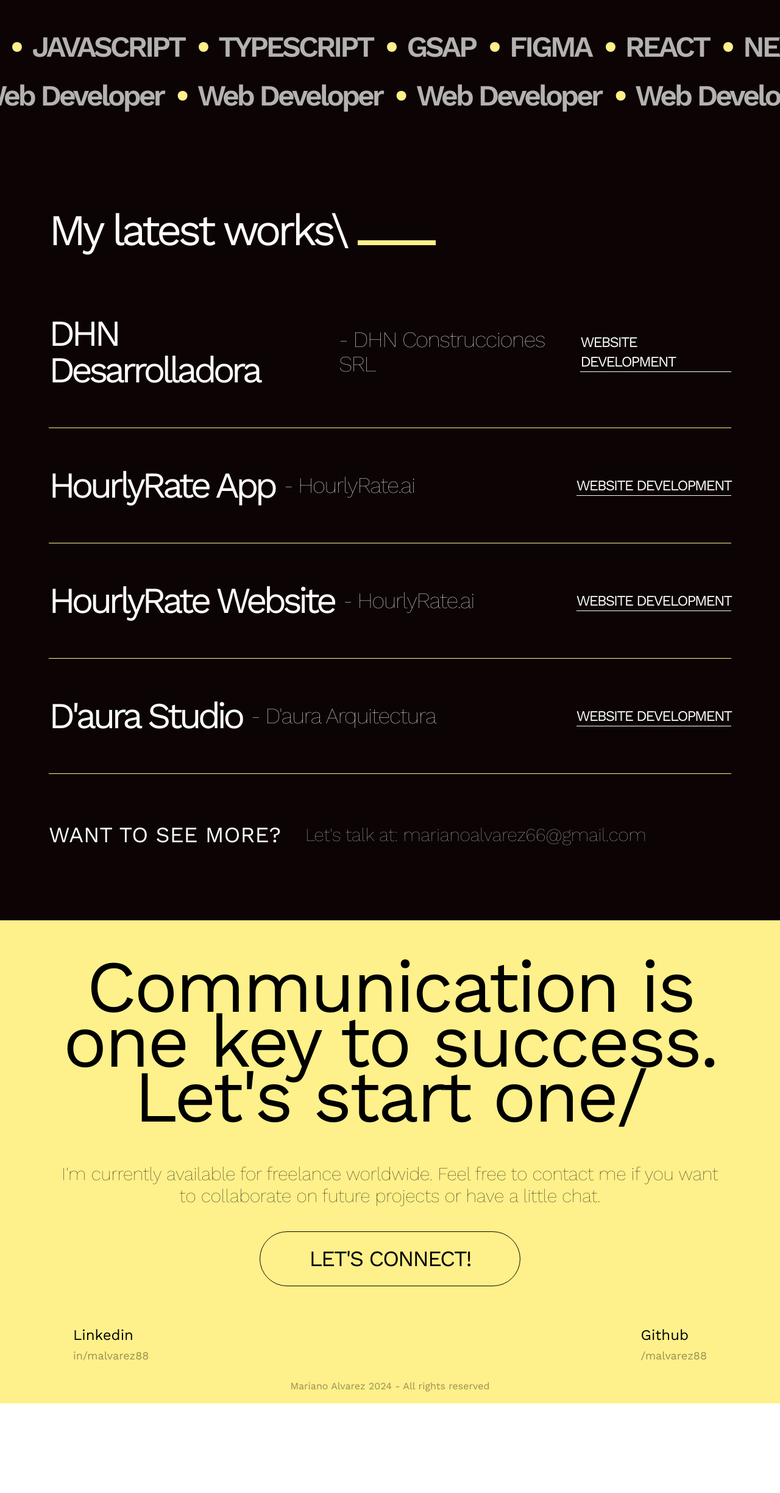
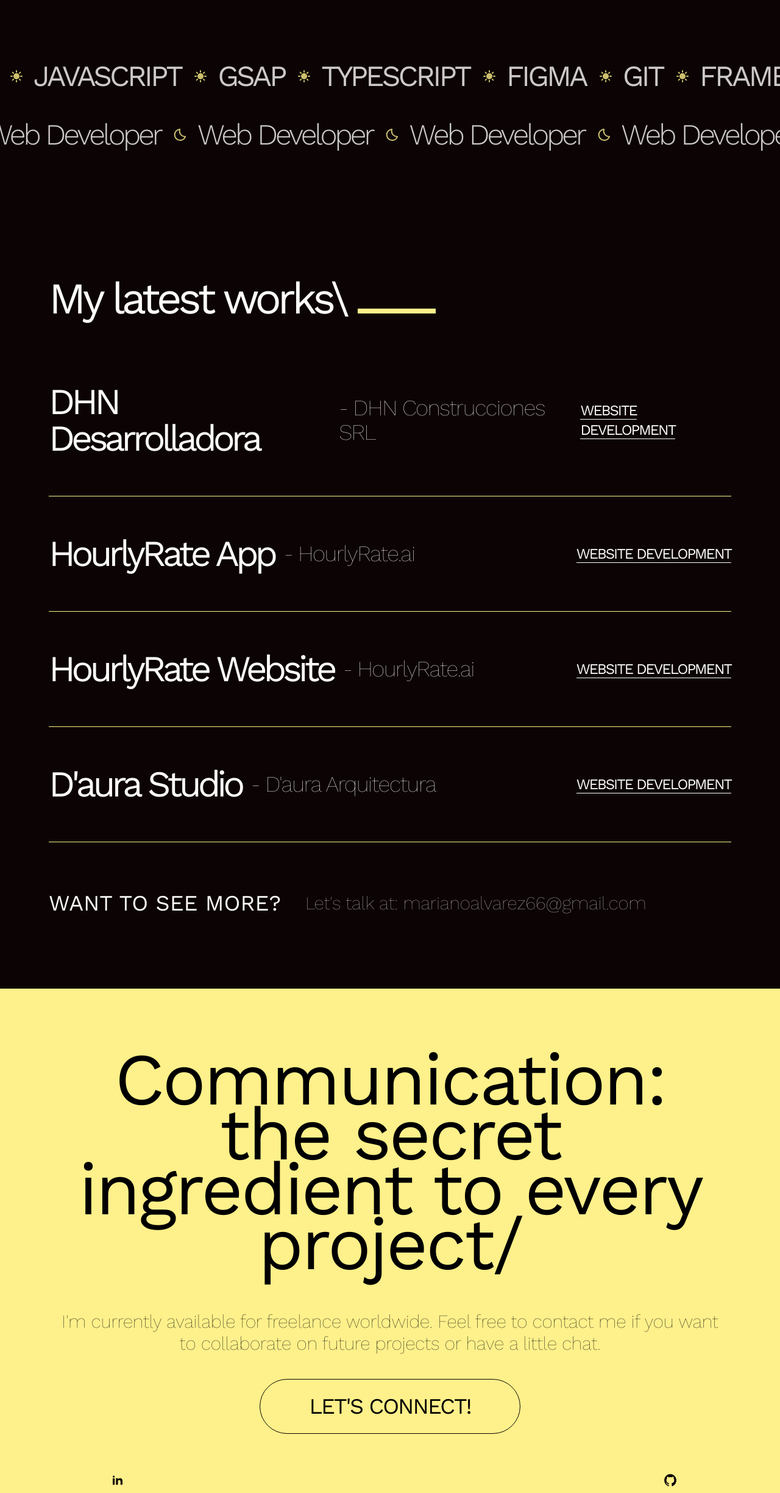
Before and after one commit to malvarez88/marianodev, a Next.js app: page / in a window 1280 px wide. Shown: the part 1658-4106 px from the top of the page at 61% size. Before the commit the page ends 3959 px from the top, so only its background shows below. Built offline with nearby package versions, Linux system fonts and the light colour scheme.

Commit message:
feat: project page

```diff
--- /dev/null
+++ b/src/Types/index.ts
@@ -0,0 +1,9 @@
+export type Work = {
+  id: number;
+  slug: string;
+  title: string;
+  company: string;
+  img?: string | undefined | null;
+  description?: string;
+  technologies?: string[];
+};
--- /dev/null
+++ b/src/app/project/[slug]/page.tsx
@@ -0,0 +1,111 @@
+"use client";
+import React from "react";
+import { useParams } from "next/navigation";
+import { projects } from "@/constants/Projects";
+import Image from "next/image";
+import Link from "next/link";
+
+const Project = () => {
+  const { slug } = useParams();
+
+  const project = projects.find((project) => {
+    return project.slug === slug;
+  });
+  if (!project) {
+    return (
+      <div className="min-h-screen bg-[#0C0404] pt-28 px-24 flex items-center justify-center flex-col gap-10">
+        <h1 className="text-7xl text-[#FDFCFA] uppercase">Project not found</h1>
+        <Link
+          href={"/#work"}
+          className="border border-yellow-200 px-4 py-2 rounded-full  flex gap-1 items-center justify-center hover:bg-yellow-200 hover:text-[#0C0404] transform transition-all duration-300 text-[#FDFCFA]"
+        >
+          <svg
+            className="w-6 h-6 hover:text-[#0C0404]"
+            aria-hidden="true"
+            xmlns="http://www.w3.org/2000/svg"
+            width="24"
+            height="24"
+            fill="none"
+            viewBox="0 0 24 24"
+          >
+            <path
+              stroke="currentColor"
+              strokeLinecap="round"
+              strokeLinejoin="round"
+              strokeWidth="1"
+              d="m17 16-4-4 4-4m-6 8-4-4 4-4"
+            />
+          </svg>
+          <p className="font-thin uppercase">Go back </p>
+        </Link>
+      </div>
+    );
+  }
+
+  return (
+    <div className="min-h-screen bg-[#0C0404] ">
+      <div className="pt-28 p-20 px-24 text-[#FDFCFA]">
+        <div className="flex justify-between">
+          <h1 className="text-[200px] -tracking-[20px] leading-[180px]">
+            {project.title}
+          </h1>
+          <div className="flex flex-col justify-between">
+            <Link
+              href={"/#work"}
+              className="ml-auto border border-yellow-200 px-4 py-2 rounded-full  flex gap-1 items-center justify-center hover:bg-yellow-200 hover:text-[#0C0404] transform transition-all duration-300"
+            >
+              <svg
+                className="w-6 h-6 hover:text-[#0C0404]"
+                aria-hidden="true"
+                xmlns="http://www.w3.org/2000/svg"
+                width="24"
+                height="24"
+                fill="none"
+                viewBox="0 0 24 24"
+              >
+                <path
+                  stroke="currentColor"
+                  strokeLinecap="round"
+                  strokeLinejoin="round"
+                  strokeWidth="1"
+                  d="m17 16-4-4 4-4m-6 8-4-4 4-4"
+                />
+              </svg>
+              <p className="font-thin uppercase">Go back </p>
+            </Link>
+            <p className="text-2xl whitespace-nowrap mt-auto">
+              {project.company}
+            </p>
+          </div>
+        </div>
+        <div className="mt-10 px-10">
+          <p className="text-5xl">{project.description}</p>
+        </div>
+        <ul className="mt-10 bg-yellow-200 rounded-full font-semibold px-8 py-4 text-black inline-block">
+          <p className="text-4xl uppercase inline-block">Technologies:</p>
+          <div className="inline-block">
+            {project?.technologies?.map((technology, index) => (
+              <li
+                key={`tech${index}`}
+                className="text-2xl uppercase inline-block mr-6 my-auto ml-8"
+              >
+                {technology}
+              </li>
+            ))}
+          </div>
+        </ul>
+        <div className="relative mt-10 w-full">
+          <Image
+            alt={`project_${slug}`}
+            src={project.img ? project.img : ""}
+            className="object-cover rounded-lg mx-auto"
+            width={1000}
+            height={1000}
+          />
+        </div>
+      </div>
+    </div>
+  );
+};
+
+export default Project;
--- a/src/assets/icons/GithubIcon.tsx
+++ b/src/assets/icons/GithubIcon.tsx
@@ -1,19 +1,25 @@
 const GithubIcon: React.FC<React.SVGAttributes<HTMLOrSVGElement>> = ({
   className,
-  width = 48,
-  height = 48,
+  width = 24,
+  height = 24,
   fill = "#EDEDED",
   ...rest
 }) => (
   <svg
+    className="w-8 h-8"
+    aria-hidden="true"
     xmlns="http://www.w3.org/2000/svg"
-    viewBox="0 0 48 48"
-    width="48px"
-    height="48px"
+    width={width}
+    height={height}
+    fill="#0C0404"
+    viewBox="0 0 24 24"
     {...rest}
-    fill={fill}
   >
-    <path d="M44,24c0,8.96-5.88,16.54-14,19.08V38c0-1.71-0.72-3.24-1.86-4.34c5.24-0.95,7.86-4,7.86-9.66c0-2.45-0.5-4.39-1.48-5.9 c0.44-1.71,0.7-4.14-0.52-6.1c-2.36,0-4.01,1.39-4.98,2.53C27.57,14.18,25.9,14,24,14c-1.8,0-3.46,0.2-4.94,0.61 C18.1,13.46,16.42,12,14,12c-1.42,2.28-0.84,4.74-0.3,6.12C12.62,19.63,12,21.57,12,24c0,5.66,2.62,8.71,7.86,9.66 c-0.67,0.65-1.19,1.44-1.51,2.34H16c-1.44,0-2-0.64-2.77-1.68c-0.77-1.04-1.6-1.74-2.59-2.03c-0.53-0.06-0.89,0.37-0.42,0.75 c1.57,1.13,1.68,2.98,2.31,4.19C13.1,38.32,14.28,39,15.61,39H18v4.08C9.88,40.54,4,32.96,4,24C4,12.95,12.95,4,24,4 S44,12.95,44,24z" />
+    <path
+      fillRule="evenodd"
+      d="M12.006 2a9.847 9.847 0 0 0-6.484 2.44 10.32 10.32 0 0 0-3.393 6.17 10.48 10.48 0 0 0 1.317 6.955 10.045 10.045 0 0 0 5.4 4.418c.504.095.683-.223.683-.494 0-.245-.01-1.052-.014-1.908-2.78.62-3.366-1.21-3.366-1.21a2.711 2.711 0 0 0-1.11-1.5c-.907-.637.07-.621.07-.621.317.044.62.163.885.346.266.183.487.426.647.71.135.253.318.476.538.655a2.079 2.079 0 0 0 2.37.196c.045-.52.27-1.006.635-1.37-2.219-.259-4.554-1.138-4.554-5.07a4.022 4.022 0 0 1 1.031-2.75 3.77 3.77 0 0 1 .096-2.713s.839-.275 2.749 1.05a9.26 9.26 0 0 1 5.004 0c1.906-1.325 2.74-1.05 2.74-1.05.37.858.406 1.828.101 2.713a4.017 4.017 0 0 1 1.029 2.75c0 3.939-2.339 4.805-4.564 5.058a2.471 2.471 0 0 1 .679 1.897c0 1.372-.012 2.477-.012 2.814 0 .272.18.592.687.492a10.05 10.05 0 0 0 5.388-4.421 10.473 10.473 0 0 0 1.313-6.948 10.32 10.32 0 0 0-3.39-6.165A9.847 9.847 0 0 0 12.007 2Z"
+      clipRule="evenodd"
+    />
   </svg>
 );
 
--- a/src/assets/icons/LinkedinIcon.tsx
+++ b/src/assets/icons/LinkedinIcon.tsx
@@ -1,19 +1,26 @@
 const LinkedinIcon: React.FC<React.SVGAttributes<HTMLOrSVGElement>> = ({
   className,
-  width = 48,
-  height = 48,
-  fill = "#EDEDED",
+  width = 24,
+  height = 24,
+  fill = "#0C0404",
   ...rest
 }) => (
   <svg
+    className="w-8 h-8"
+    aria-hidden="true"
     xmlns="http://www.w3.org/2000/svg"
+    width={width}
+    height={height}
+    fill="#0C0404"
     viewBox="0 0 24 24"
-    width="48px"
-    height="48px"
     {...rest}
-    fill={fill}
   >
-    <path d="M19,3H5C3.895,3,3,3.895,3,5v14c0,1.105,0.895,2,2,2h14c1.105,0,2-0.895,2-2V5C21,3.895,20.105,3,19,3z M9,17H6.477v-7H9 V17z M7.694,8.717c-0.771,0-1.286-0.514-1.286-1.2s0.514-1.2,1.371-1.2c0.771,0,1.286,0.514,1.286,1.2S8.551,8.717,7.694,8.717z M18,17h-2.442v-3.826c0-1.058-0.651-1.302-0.895-1.302s-1.058,0.163-1.058,1.302c0,0.163,0,3.826,0,3.826h-2.523v-7h2.523v0.977 C13.93,10.407,14.581,10,15.802,10C17.023,10,18,10.977,18,13.174V17z" />
+    <path
+      fillRule="evenodd"
+      d="M12.51 8.796v1.697a3.738 3.738 0 0 1 3.288-1.684c3.455 0 4.202 2.16 4.202 4.97V19.5h-3.2v-5.072c0-1.21-.244-2.766-2.128-2.766-1.827 0-2.139 1.317-2.139 2.676V19.5h-3.19V8.796h3.168ZM7.2 6.106a1.61 1.61 0 0 1-.988 1.483 1.595 1.595 0 0 1-1.743-.348A1.607 1.607 0 0 1 5.6 4.5a1.601 1.601 0 0 1 1.6 1.606Z"
+      clipRule="evenodd"
+    />
+    <path d="M7.2 8.809H4V19.5h3.2V8.809Z" />
   </svg>
 );
 
--- /dev/null
+++ b/src/assets/icons/MoonIcon.tsx
@@ -0,0 +1,28 @@
+const MoonIcon: React.FC<React.SVGAttributes<HTMLOrSVGElement>> = ({
+  className,
+  width = 24,
+  height = 24,
+  fill = "#FEF08A",
+  ...rest
+}) => (
+  <svg
+    className="w-6 h-6 text-gray-800 dark:text-white"
+    aria-hidden="true"
+    xmlns="http://www.w3.org/2000/svg"
+    width={width}
+    height={height}
+    fill="none"
+    viewBox="0 0 24 24"
+    {...rest}
+  >
+    <path
+      stroke="#FEF08A"
+      strokeLinecap="round"
+      strokeLinejoin="round"
+      strokeWidth="2"
+      d="M12 21a9 9 0 0 1-.5-17.986V3c-.354.966-.5 1.911-.5 3a9 9 0 0 0 9 9c.239 0 .254.018.488 0A9.004 9.004 0 0 1 12 21Z"
+    />
+  </svg>
+);
+
+export default MoonIcon;
--- a/src/components/Footer/Footer.tsx
+++ b/src/components/Footer/Footer.tsx
@@ -1,8 +1,10 @@
 "use client";
-import React, { useRef } from "react";
+import React, { useInsertionEffect, useRef } from "react";
 import gsap from "gsap";
 import { useGSAP } from "@gsap/react";
 import { ScrollTrigger } from "gsap/ScrollTrigger";
+import LinkedinIcon from "@/assets/icons/LinkedinIcon";
+import GithubIcon from "@/assets/icons/GithubIcon";
 
 gsap.registerPlugin(ScrollTrigger);
 
@@ -10,8 +12,19 @@ const Footer: React.FC = () => {
   const titleRef = useRef(null);
   const textRef = useRef(null);
   const btnRef = useRef(null);
+  const container = useRef(null);
 
   useGSAP(() => {
+    gsap.to(container.current, {
+      backgroundColor: "#FEF08A",
+      duration: 1,
+      ease: "power4.inOut",
+      scrollTrigger: {
+        trigger: container.current,
+        start: "top 40%",
+        end: "bottom bottom",
+      },
+    });
     gsap.to(titleRef.current, {
       duration: 1.25,
       clipPath: "polygon(0% 0%, 100% 0%, 100% 100%, 0% 100%)",
@@ -46,14 +59,16 @@ const Footer: React.FC = () => {
   }, []);
 
   return (
-    <footer id="contact">
-      <div className="bg-yellow-200 px-8 lg:px-24 py-10 flex flex-col items-center relative">
+    <footer id="contactt">
+      <div
+        className="bg-[#0C0404] px-8 lg:px-24 py-20 flex flex-col items-center relative"
+        ref={container}
+      >
         <h1
           className="title text-[44px] -tracking-[4px] leading-[36px] xl:text-[120px] text-center xl:leading-[90px] py-6"
           ref={titleRef}
         >
-          {/* Communication matters to start good things/ */}
-          Communication is one key to success. Let&apos;s start one/
+          Communication: the secret ingredient to every project/
         </h1>
         <p
           className="mt-10 text-xl xl:text-3xl text-center font-thin opacity-0 translate-x-40"
@@ -77,23 +92,25 @@ const Footer: React.FC = () => {
           <a
             href="https://www.linkedin.com/in/malvarez88/"
             target="_blank"
-            className="p-6 text-xl lg:text-2xl"
+            className="p-6 text-xl lg:text-2xl flex-col flex gap-2 items-center justify-center"
           >
-            <p>Linkedin</p>
-            <span className="text-sm lg:text-lg opacity-40">in/malvarez88</span>
+            <LinkedinIcon />
+            <span className="text-base lg:text-xl opacity-20">
+              /in/malvarez88
+            </span>
           </a>
           <a
             href="https://github.com/malvarez88"
             target="_blank"
-            className="p-6 text-xl lg:text-2xl"
+            className="p-6 text-xl lg:text-2xl flex-col flex gap-2 items-center justify-center"
           >
-            <p>Github</p>
-            <span className="text-sm lg:text-lg opacity-40">/malvarez88</span>
+            <GithubIcon />
+            <span className="text-base lg:text-xl opacity-20">/malvarez88</span>
           </a>
         </div>
-      </div>{" "}
+      </div>
       <div className="flex items-center justify-center">
-        <span className="opacity-40 absolute bottom-4">
+        <span className="opacity-20 absolute bottom-4">
           Mariano Alvarez 2024 - All rights reserved
         </span>
       </div>
--- a/src/components/Marquee/Marquee.tsx
+++ b/src/components/Marquee/Marquee.tsx
@@ -1,3 +1,5 @@
+import MoonIcon from "@/assets/icons/MoonIcon";
+import SunIcon from "@/assets/icons/SunIcon";
 import React from "react";
 import Marquee from "react-fast-marquee";
 
@@ -5,25 +7,29 @@ const technologies = [
   "React",
   "Next",
   "Javascript",
+  "GSAP",
   "Typescript",
-  "GSAP",
   "Figma",
+  "Git",
+  "Framer-Motion",
 ];
 const titles = ["Web Developer"];
 
+//TODO: Move sgv to components
+
 const Marqueee = () => {
   return (
-    <div className="w-full overflow-hidden relative bg-[#0C0404] text-[#FDFCFA] py-8 flex flex-col gap-4">
+    <div className="w-full overflow-hidden relative bg-[#0C0404] text-[#FDFCFA] py-20 flex flex-col gap-8">
       <Marquee pauseOnHover autoFill>
         {technologies.map((tech, index) => (
           <div
             key={`tech_${index}`}
-            className="p-2 cursor-pointer flex items-center"
+            className="p-2 cursor-pointer flex items-center justify-center gap-5 opacity-80"
           >
-            <p className="text-4xl md:text-5xl flex items-center justify-center font-semibold uppercase md:-tracking-[4px] opacity-70">
-              {tech}
+            <p className="text-4xl md:text-5xl flex items-center justify-center font-ligths uppercase md:-tracking-[4px]">
+              {tech}{" "}
             </p>
-            <span className="w-4 h-4 inline-block bg-yellow-200 ml-6 rounded-full" />
+            <SunIcon />
           </div>
         ))}
       </Marquee>
@@ -31,12 +37,12 @@ const Marqueee = () => {
         {titles.map((title, index) => (
           <div
             key={`title_${index}`}
-            className="p-2 cursor-pointer flex items-center"
+            className="p-2 cursor-pointer flex gap-5 items-center justify-center opacity-80"
           >
-            <p className="text-4xl md:text-5xl flex items-center justify-center font-semibold md:-tracking-[4px] opacity-70">
+            <p className="text-4xl md:text-5xl flex items-center justify-center font-light md:-tracking-[4px]">
               {title}
             </p>
-            <span className="w-4 h-4 inline-block bg-yellow-200 ml-6 rounded-full" />
+            <MoonIcon />
           </div>
         ))}
       </Marquee>
--- a/src/components/Projects/Projects.tsx
+++ b/src/components/Projects/Projects.tsx
@@ -4,37 +4,11 @@ import Image from "next/image";
 import { gsap } from "gsap";
 import { useGSAP } from "@gsap/react";
 import { ScrollTrigger } from "gsap/ScrollTrigger";
+import { Work } from "@/Types";
+import { projects } from "@/constants/Projects";
+import Link from "next/link";
 
-interface Work {
-  title: string;
-  company: string;
-  img?: string;
-}
-
-const projects: Work[] = [
-  {
-    title: "DHN Desarrolladora",
-    company: "DHN Construcciones SRL",
-    img: "/images/hourlyrate.png",
-  },
-  {
-    title: "HourlyRate App",
-    company: "HourlyRate.ai",
-    img: "/images/hourlyrate1.png",
-  },
-  {
-    title: "HourlyRate Website",
-    company: "HourlyRate.ai",
-    img: "/images/hourlyrateapp.png",
-  },
-  {
-    title: "D'aura Studio",
-    company: "D'aura Arquitectura",
-    img: "/images/hourlyratelanding.png",
-  },
-];
-
-const Projects: React.FC = () => {
+const Projects: React.FC<Work[]> = () => {
   const [currentImage, setCurrentImage] = useState<string>("");
   const titleRef = useRef(null);
   const projectsRefs = useRef<any>([]);
@@ -186,9 +160,13 @@ const Projects: React.FC = () => {
                 </span>
               </div>
               <div>
-                <p className="border-b border-[#FDFCFA] text-sm uppercase text-[#FDFCFA] lg:text-2xl -tracking-[2px] mt-4 lg:mt-0">
+                <Link
+                  as={`/project/${project.slug}`}
+                  href={"/project/[slug]"}
+                  className="border-b border-[#FDFCFA] text-sm uppercase text-[#FDFCFA] lg:text-2xl -tracking-[2px] mt-4 lg:mt-0"
+                >
                   Website Development
-                </p>
+                </Link>
               </div>
               {/* <div className="absolute z-10 bg-primary opacity-0  pointer-events-none">
                 <Image
--- a/src/components/SubHero/SubHero.tsx
+++ b/src/components/SubHero/SubHero.tsx
@@ -13,6 +13,16 @@ const SubHero: React.FC = () => {
   const lineRef = useRef<any | null>(null);
 
   useGSAP(() => {
+    gsap.to(container.current, {
+      backgroundColor: "#0C0404",
+      duration: 1,
+      ease: "power4.inOut",
+      scrollTrigger: {
+        trigger: container.current,
+        start: "top 80%",
+        end: "bottom bottom",
+      },
+    });
     gsap.to(digitalRef.current, {
       x: 0,
       opacity: 1,
@@ -94,7 +104,7 @@ const SubHero: React.FC = () => {
   return (
     <section className="" id="about">
       <div
-        className="xl:px-24 lg:px-20 h-auto w-auto px-4 pt-20 pb-32 bg-[#0C0404]"
+        className="xl:px-24 lg:px-20 h-auto w-auto px-4 pt-20 pb-32 bg-[#FDFCFA]"
         ref={container}
       >
         <div className="">
--- /dev/null
+++ b/src/constants/Projects.ts
@@ -0,0 +1,43 @@
+import { Work } from "@/Types";
+
+const projects: Work[] = [
+  {
+    id: 1,
+    slug: "dhn-desarrolldora",
+    title: "DHN Desarrolladora",
+    company: "DHN Construcciones SRL",
+    img: "/images/dhn.png",
+    description:
+      "In this project I had to take the dhn construccio page to a new world, updating its design, its logo and its image. We started talking about what direction they wanted to take, what pages they found interesting and what image they wanted to show to their potential clients. When creating the logo, I took into account the main idea, taking the combination of work and ideas as a key. So it looks like two letters, we can see the third one between them.",
+    technologies: ["typescript", "nextjs", "GSAP"],
+  },
+  {
+    id: 2,
+    slug: "hourlyrate-app",
+    title: "HourlyRate App",
+    company: "HourlyRate.ai",
+    img: "/images/hourlyrate1.png",
+    description:
+      "The passage experienced a surge in popularity during the 1960s when Letraset used it on their dry-transfer sheets, and again during the 90s as desktop publishers bundled the text with their software. Today it's seen all around the web; on templates, websites, and stock designs. Use our generator to get your own, or read on for the authoritative history of lorem ipsum.",
+  },
+  {
+    id: 3,
+    slug: "hourlyrate-website",
+    title: "HourlyRate Website",
+    company: "HourlyRate.ai",
+    img: "/images/hourlyrateapp.png",
+    description:
+      "The passage experienced a surge in popularity during the 1960s when Letraset used it on their dry-transfer sheets, and again during the 90s as desktop publishers bundled the text with their software. Today it's seen all around the web; on templates, websites, and stock designs. Use our generator to get your own, or read on for the authoritative history of lorem ipsum.",
+  },
+  {
+    id: 4,
+    slug: "daura-studio",
+    title: "D'aura Studio",
+    company: "D'aura Arquitectura",
+    img: "/images/daura.png",
+    description:
+      "The passage experienced a surge in popularity during the 1960s when Letraset used it on their dry-transfer sheets, and again during the 90s as desktop publishers bundled the text with their software. Today it's seen all around the web; on templates, websites, and stock designs. Use our generator to get your own, or read on for the authoritative history of lorem ipsum.",
+  },
+];
+
+export { projects };
```
Also changed, not shown: 2 other files (tests, documents, lock files or other folders).
